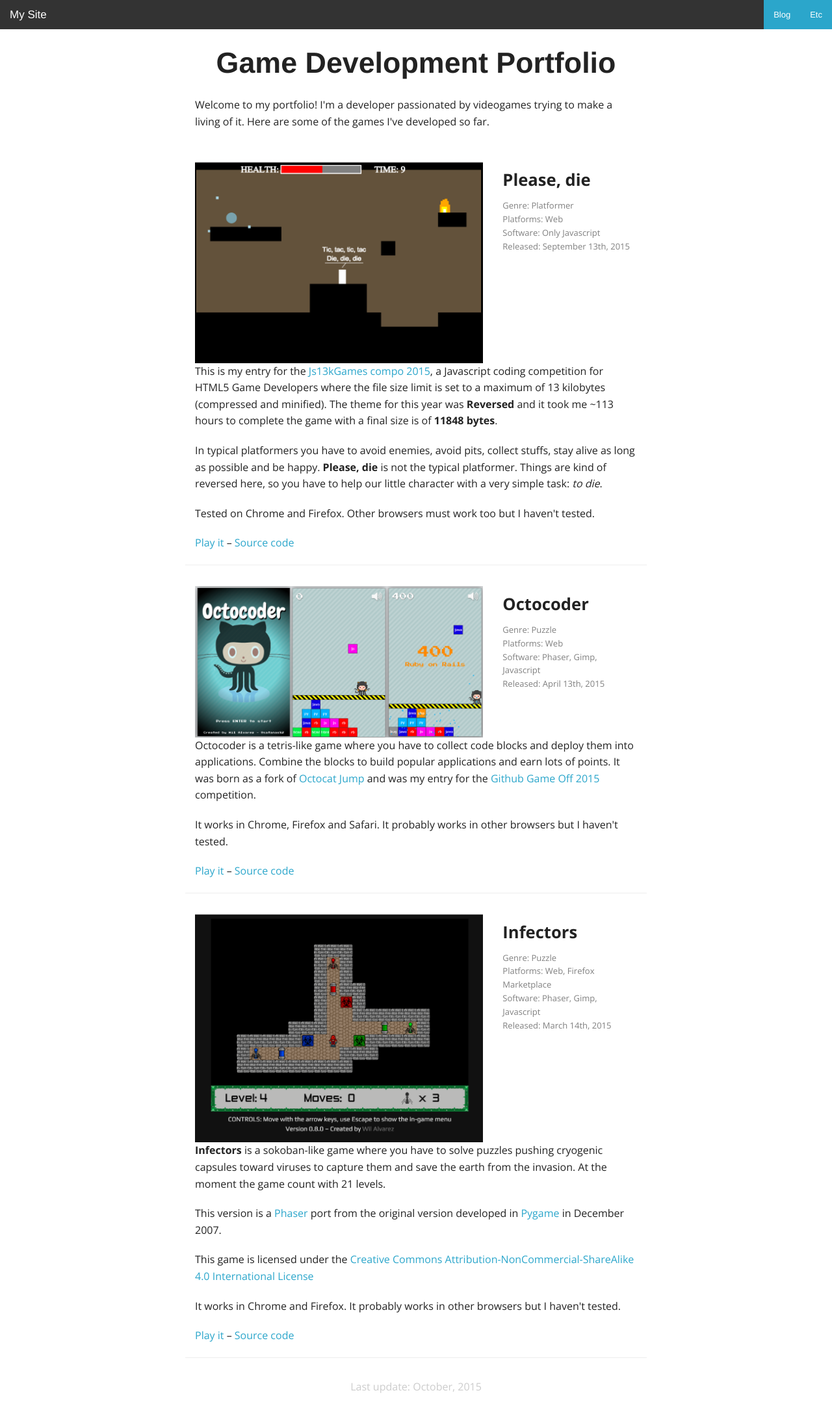
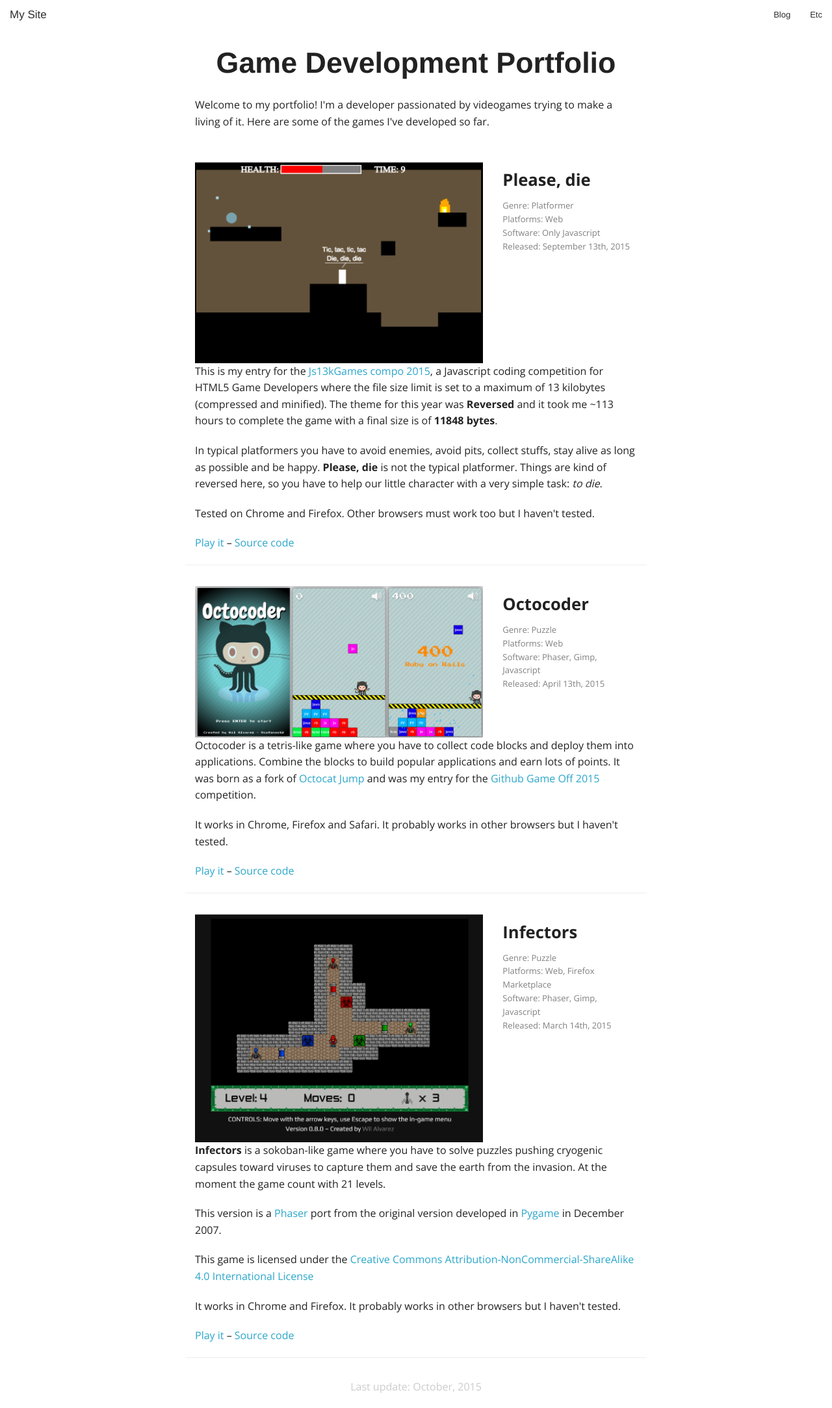
Before and after one commit to satanas/site, a Jekyll site: the page built from portfolio/index.html, in a window 1280 px wide. Shown: the whole page at 65% size. Built offline with Jekyll 4.4.1, drawn with Linux system fonts in a browser that asks for light colours; Markdown is read by kramdown in place of the engine named in the settings.

Commit message:
Modified topbar breakpoint

```diff
--- a/assets/css/app.css
+++ b/assets/css/app.css
@@ -23,10 +23,12 @@
     padding-bottom: 0.4em;
     margin-top: 0.4em;
     margin-bottom: 0;
-    /*border-bottom: 1px solid #eaeaea;*/
   }
   img.feature {
     padding: 0;
+  }
+  nav.top-bar {
+    border-bottom: 1px solid #eaeaea;
   }
 }
 
@@ -90,8 +92,11 @@
   color: #ccc;
 }
 
-/*
-.top-bar {
+.top-bar,
+.top-bar-section ul li,
+.top-bar-section li:not(.has-form) a:not(.button),
+.top-bar-section li:not(.has-form) a:not(.button),
+.top-bar-section li.active:not(.has-form) a:not(.button) {
   background: none;
 }
 
@@ -99,10 +104,13 @@
   text-align: left;
 }
 
-.top-bar .name h1 a {
-  color: #999;
+.top-bar .name h1 a,
+.top-bar-section li.active:not(.has-form) a:not(.button),
+.top-bar-section ul li a {
+  color: #2e2e2e;
 }
 
+/*
 .menu-icon {
   background-color: #222;
 }
--- a/assets/css/foundation.css
+++ b/assets/css/foundation.css
@@ -1699,8 +1699,8 @@
   color: #c60f13; }
 
 meta.foundation-mq-topbar {
-  font-family: "/only screen and (min-width:58.75rem)/";
-  width: 58.75rem; }
+  font-family: "/only screen and (min-width:40.063rem)/";
+  width: 40.063rem; }
 
 /* Wrapped around .top-bar to contain to grid width */
 .contain-to-grid {
@@ -2044,7 +2044,7 @@
 .js-generated {
   display: block; }
 
-@media only screen and (min-width: 58.75rem) {
+@media only screen and (min-width: 40.063rem) {
   .top-bar {
     background: #333333;
     overflow: visible; }
```
